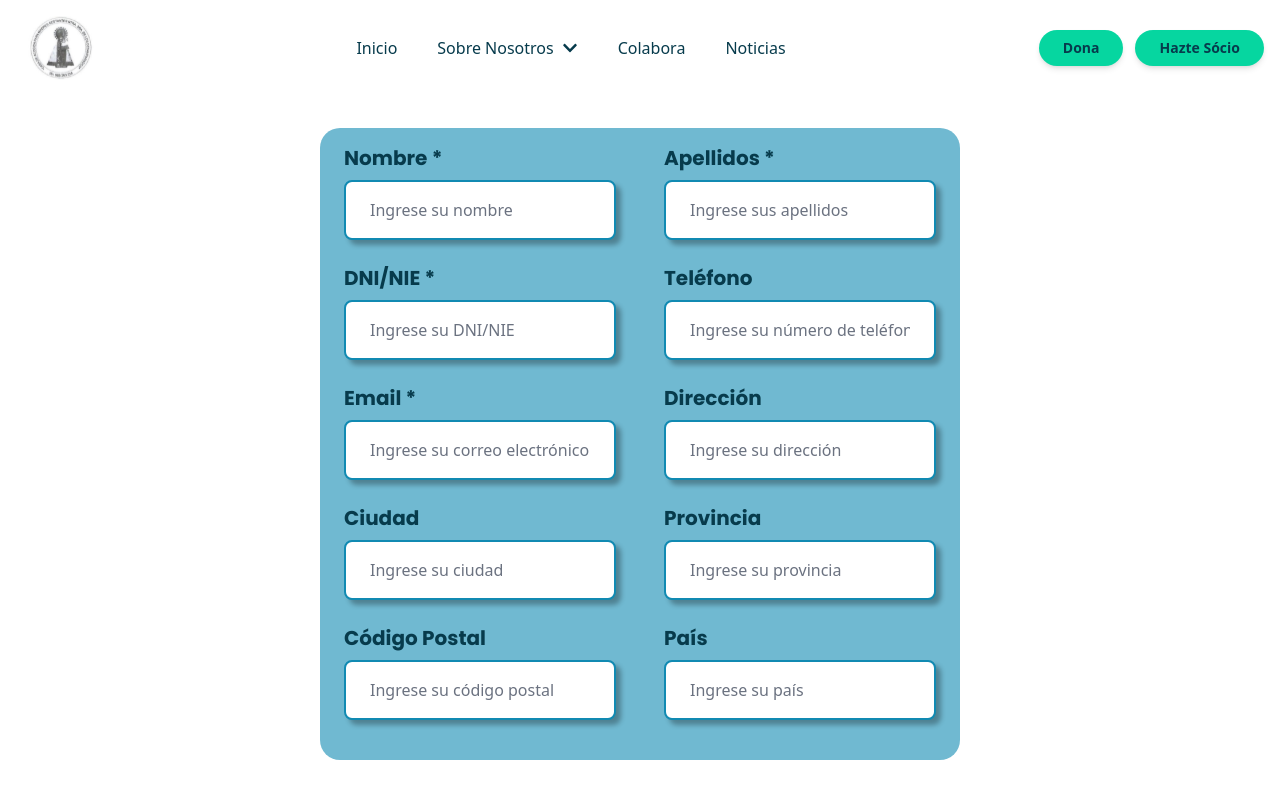
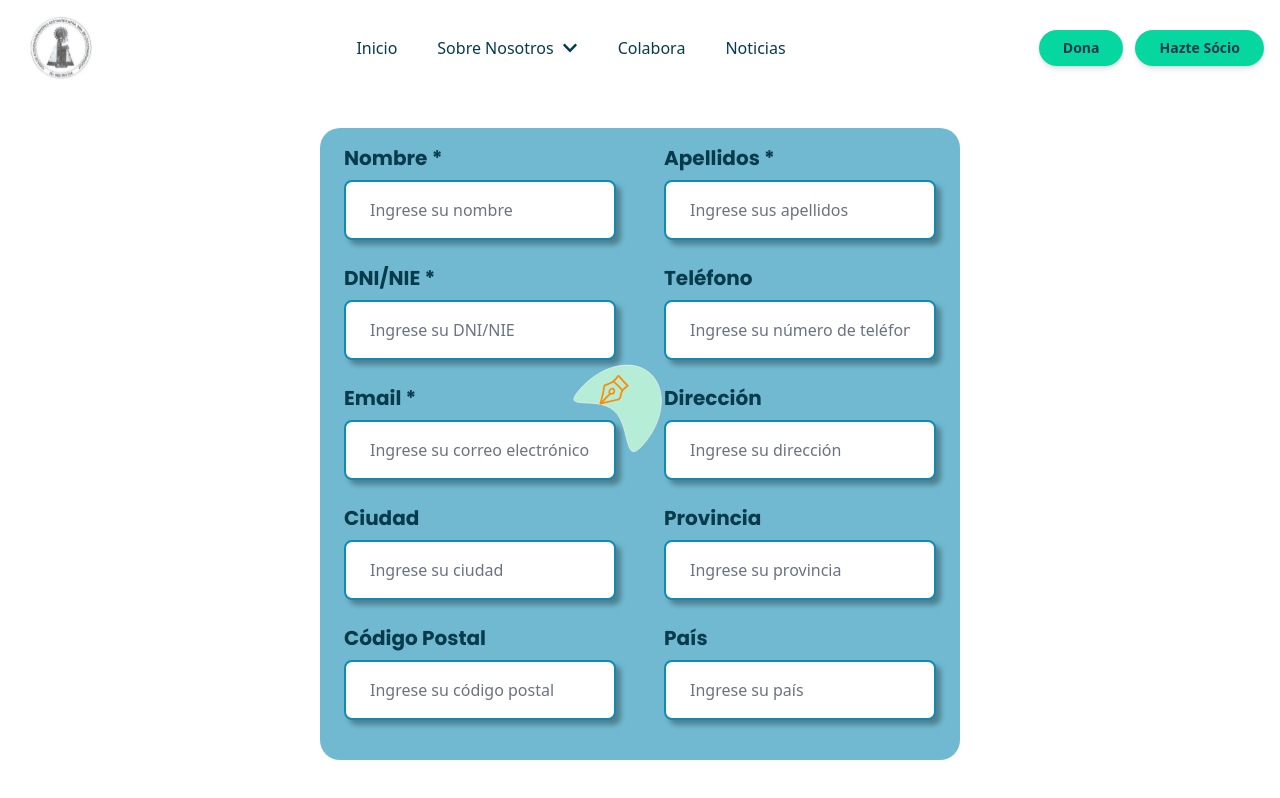
Before and after one commit to vallefarinha/front-casa, a React (Vite) app: page / in a window 1280 px wide. Built offline with nearby package versions, Linux system fonts and the light colour scheme.

Commit message:
image penform

```diff
--- a/src/components/form/formBlue.jsx
+++ b/src/components/form/formBlue.jsx
@@ -1,4 +1,5 @@
 import React from "react";
+import penform from "../../assets/icons/penForm.svg";
 
 const BoxBlue = ({ titleBox, squareBlue }) => {
   return (
@@ -18,13 +19,14 @@ const FormBlue = () => {
   return (
 <div className="flex items-center justify-center mt-6">
 <div className="relative w-1/2 h-1/2 flex flex-wrap m-10" style={{backgroundColor: 'rgba(17, 138, 178, 0.6)', borderRadius: '20px'}}>
-            <div className="w-full sm:w-1/2 p-4">
+      <div className="w-full sm:w-1/2 p-4">
         <BoxBlue titleBox="Nombre *" squareBlue="Ingrese su nombre" />
         <BoxBlue titleBox="DNI/NIE *" squareBlue="Ingrese su DNI/NIE" />
         <BoxBlue titleBox="Email *" squareBlue="Ingrese su correo electrónico" />
         <BoxBlue titleBox="Ciudad" squareBlue="Ingrese su ciudad" />
         <BoxBlue titleBox="Código Postal" squareBlue="Ingrese su código postal" />
       </div>
+      <img src={penform} alt="penForm" className="absolute w-[120px] h-[110px] top-[43%] left-[48%] transform -translate-x-1/2 -translate-y-1/2" />
       <div className="w-full sm:w-1/2 p-4">
         <BoxBlue titleBox="Apellidos *" squareBlue="Ingrese sus apellidos" />
         <BoxBlue titleBox="Teléfono" squareBlue="Ingrese su número de teléfono" />
```
Also changed, not shown: src/assets/icons/penForm.svg (added).
